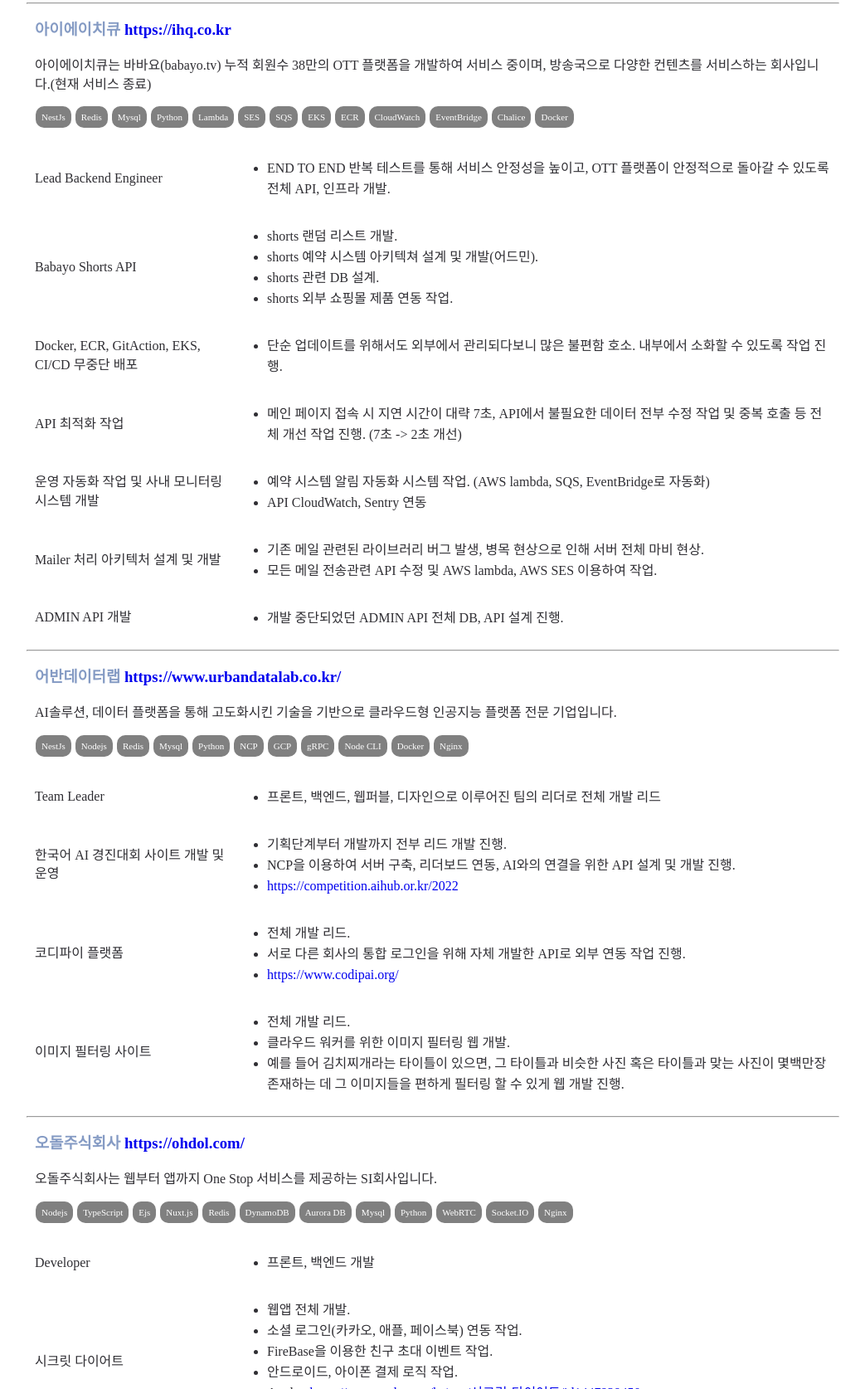
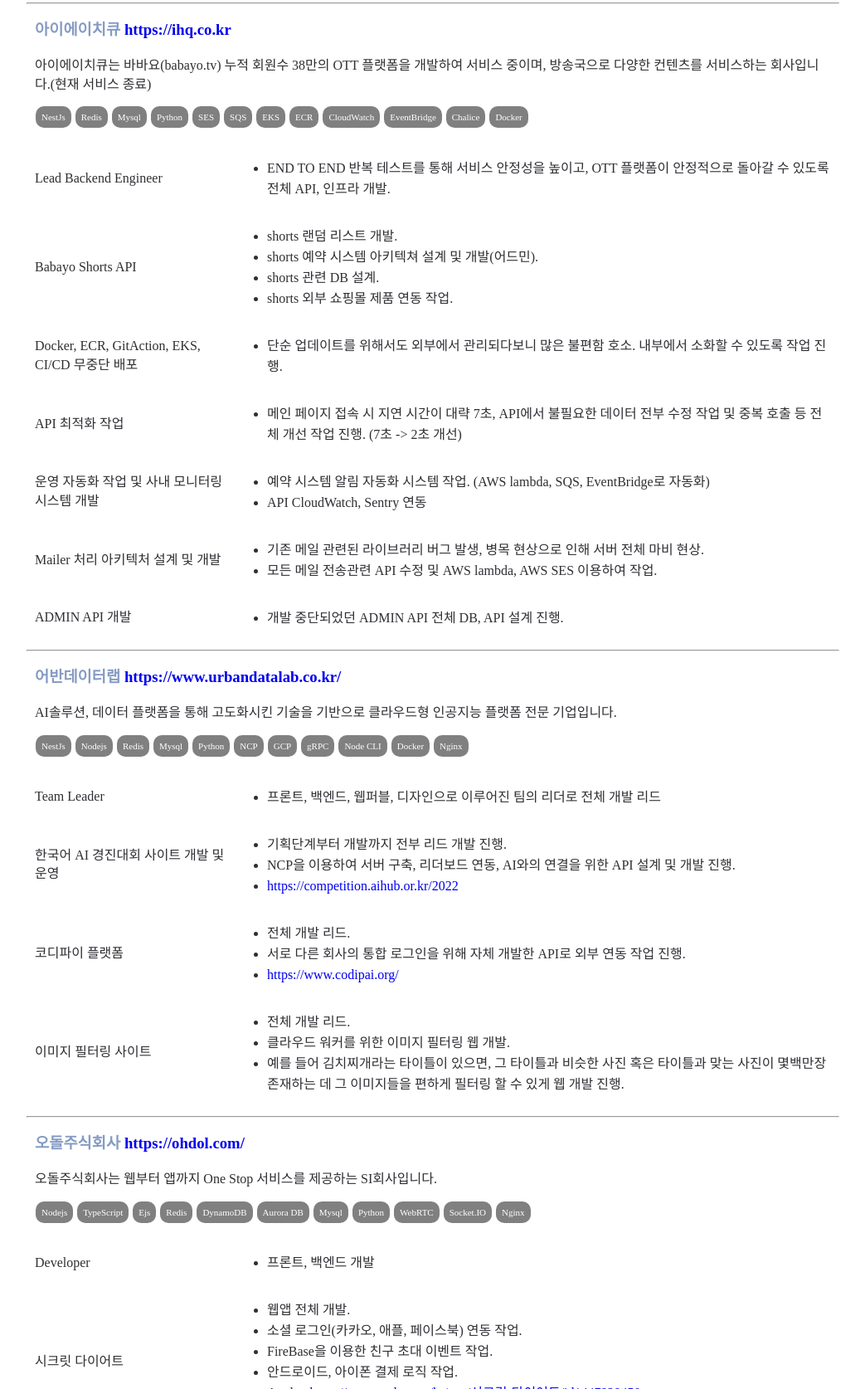
Before and after one commit to parkyh88/resume, a plain HTML site: page index.html in a window 1280 px wide. Shown: the part 818-2492 px from the top of the page at 83% size, without its empty margins (118-1161 px from the left). Drawn offline with Linux system fonts and the light colour scheme; a web font is replaced by a local one.

Commit message:
스타일 변경

```diff
--- a/index.html
+++ b/index.html
@@ -152,7 +152,6 @@
                 <span class="skill-keyword">Redis</span>
                 <span class="skill-keyword">Mysql</span>
                 <span class="skill-keyword">Python</span>
-                <span class="skill-keyword">Lambda</span>
                 <span class="skill-keyword">SES</span>
                 <span class="skill-keyword">SQS</span>
                 <span class="skill-keyword">EKS</span>
@@ -333,7 +332,6 @@
                 <span class="skill-keyword">Nodejs</span>
                 <span class="skill-keyword">TypeScript</span>
                 <span class="skill-keyword">Ejs</span>
-                <span class="skill-keyword">Nuxt.js</span>
                 <span class="skill-keyword">Redis</span>
                 <span class="skill-keyword">DynamoDB</span>
                 <span class="skill-keyword">Aurora DB</span>
```
